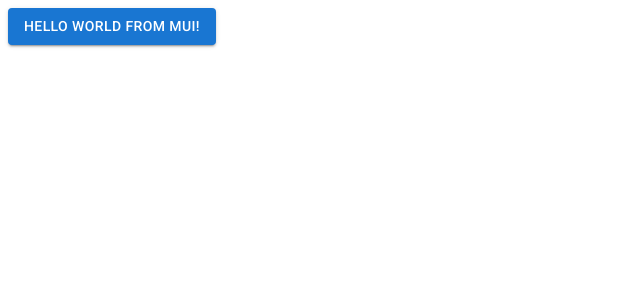
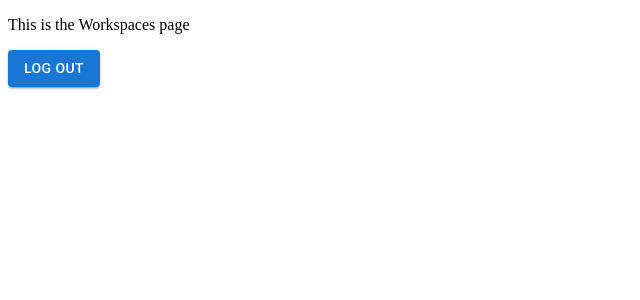
Before and after one commit to avi-2-avi/workspaces-tauri-app, a React (Vite) app: page / in a window 1280 px wide. Shown: the top 300 px of the page, without its empty margins (0-640 px from the left). Built offline with nearby package versions, Linux system fonts and the light colour scheme.

Commit message:
chore: defined routes and change of pages

```diff
--- a/src/auth/pages/LoginPage.tsx
+++ b/src/auth/pages/LoginPage.tsx
@@ -1,6 +1,13 @@
 import { Button, Container, FormControl, TextField } from "@mui/material";
+import { useNavigate } from "react-router-dom";
 
 export const LoginPage = () => {
+  const navigate = useNavigate();
+
+  const handleSignIn = () => {
+    navigate("/");
+  };
+
   return (
     <>
       <Container>
@@ -12,7 +19,9 @@
               label="Password"
               variant="outlined"
             />
-            <Button>Sign in</Button>
+            <Button variant="contained" onClick={handleSignIn}>
+              Sign in
+            </Button>
           </FormControl>
         </form>
       </Container>
--- a/src/workspaces/pages/WorkspacesPage.tsx
+++ b/src/workspaces/pages/WorkspacesPage.tsx
@@ -1,5 +1,19 @@
 import { Button } from "@mui/material";
+import { useNavigate } from "react-router-dom";
 
 export const WorkspacesPage = () => {
-  return <Button variant="contained">Hello world from MUI!</Button>;
+  const navigate = useNavigate();
+
+  const handleLogout = () => {
+    navigate("/auth");
+  };
+
+  return (
+    <>
+      <p>This is the Workspaces page</p>
+      <Button variant="contained" onClick={handleLogout}>
+        Log out
+      </Button>
+    </>
+  );
 };
```
